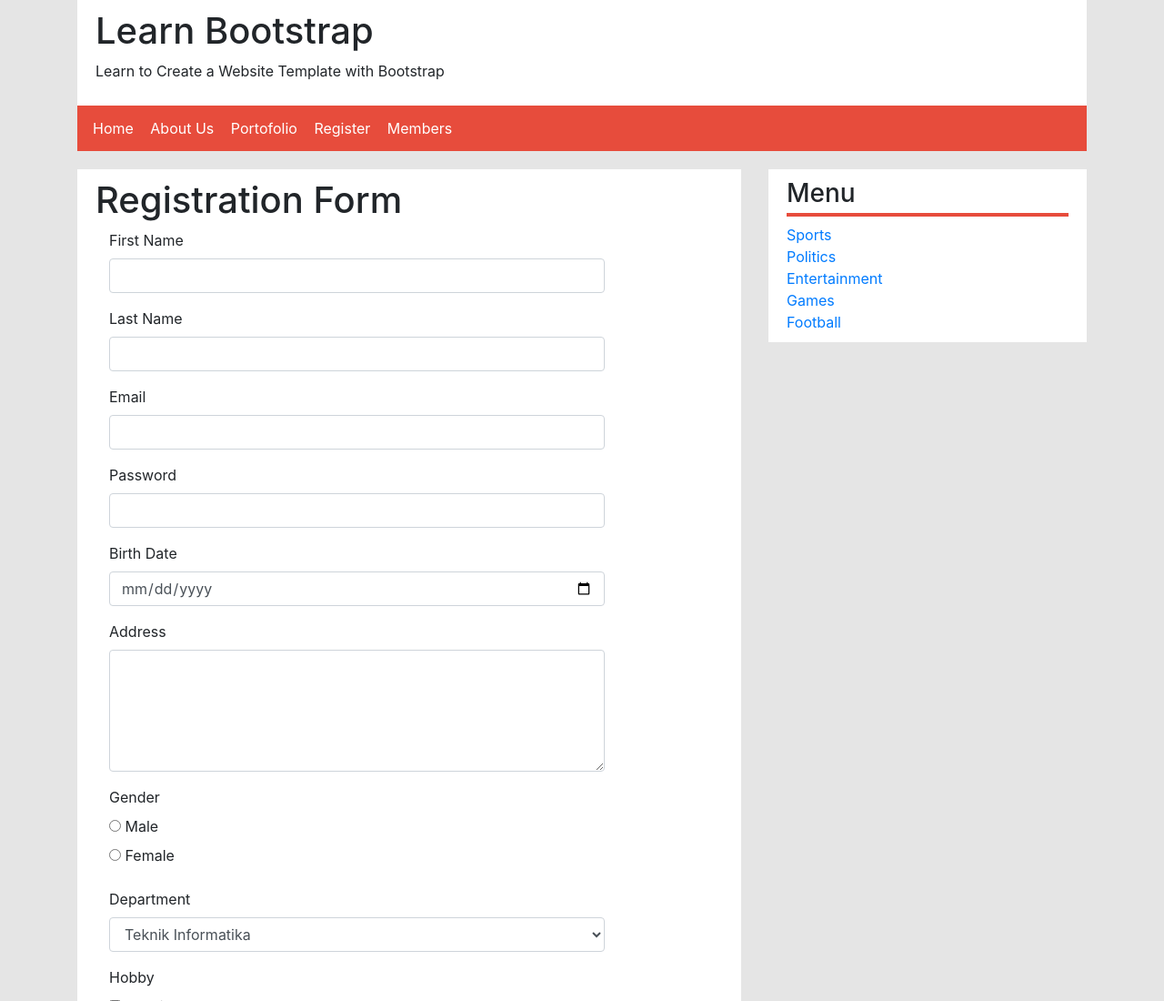
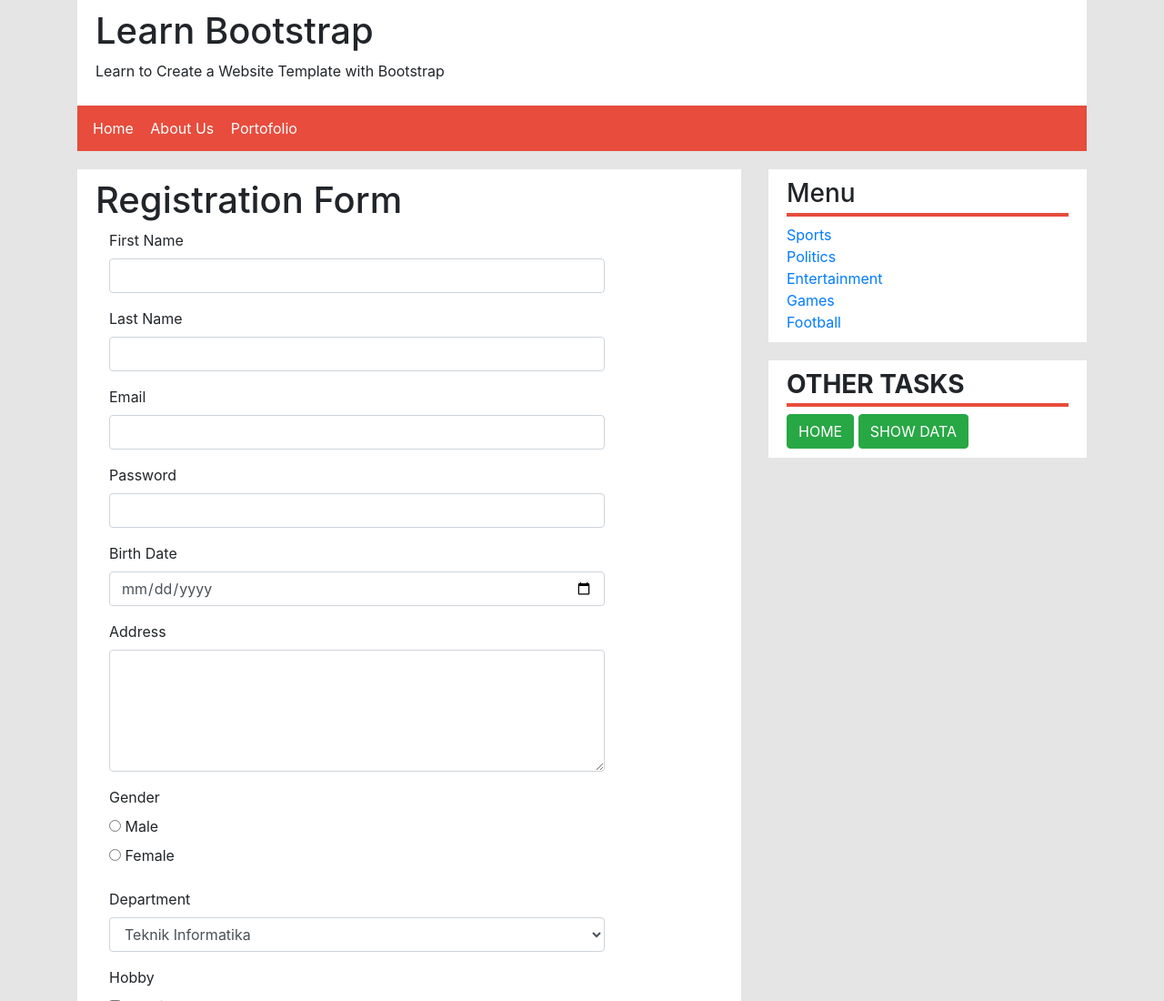
Before and after one commit to iq5ch/bootstrap-task, a plain HTML site: page form.html in a window 1280 px wide. Shown: the top 1100 px of the page at 91% size. Drawn offline with nearby package versions, Linux system fonts and the light colour scheme.

Commit message:
Add files via upload

```diff
--- a/form.html
+++ b/form.html
@@ -25,8 +25,6 @@
                         <li><a href="index.html">Home</a></li>
                         <li><a href="#">About Us</a></li>
                         <li><a href="#">Portofolio</a></li>
-                        <li><a href="form.html">Register</a></li>
-                        <li><a href="showData.html">Members</a></li>
                     </ul>
                 </nav>
 
@@ -149,6 +147,12 @@
                         <li><a href="#">Football</a></li>
                     </ul>
                 </aside>
+
+                <aside class="widgets">
+                    <h3 class="widget-title" style="font-weight: bold;">OTHER TASKS</h3>
+                    <a class="btn btn-success" href="index.html">HOME</a>
+                    <a class="btn btn-success" href="showData.html">SHOW DATA</a>
+                </aside>
             </div>
         </div>
 
```
Also changed, not shown: index.html (+6 -2 lines), showData.html (+8 -4 lines).
